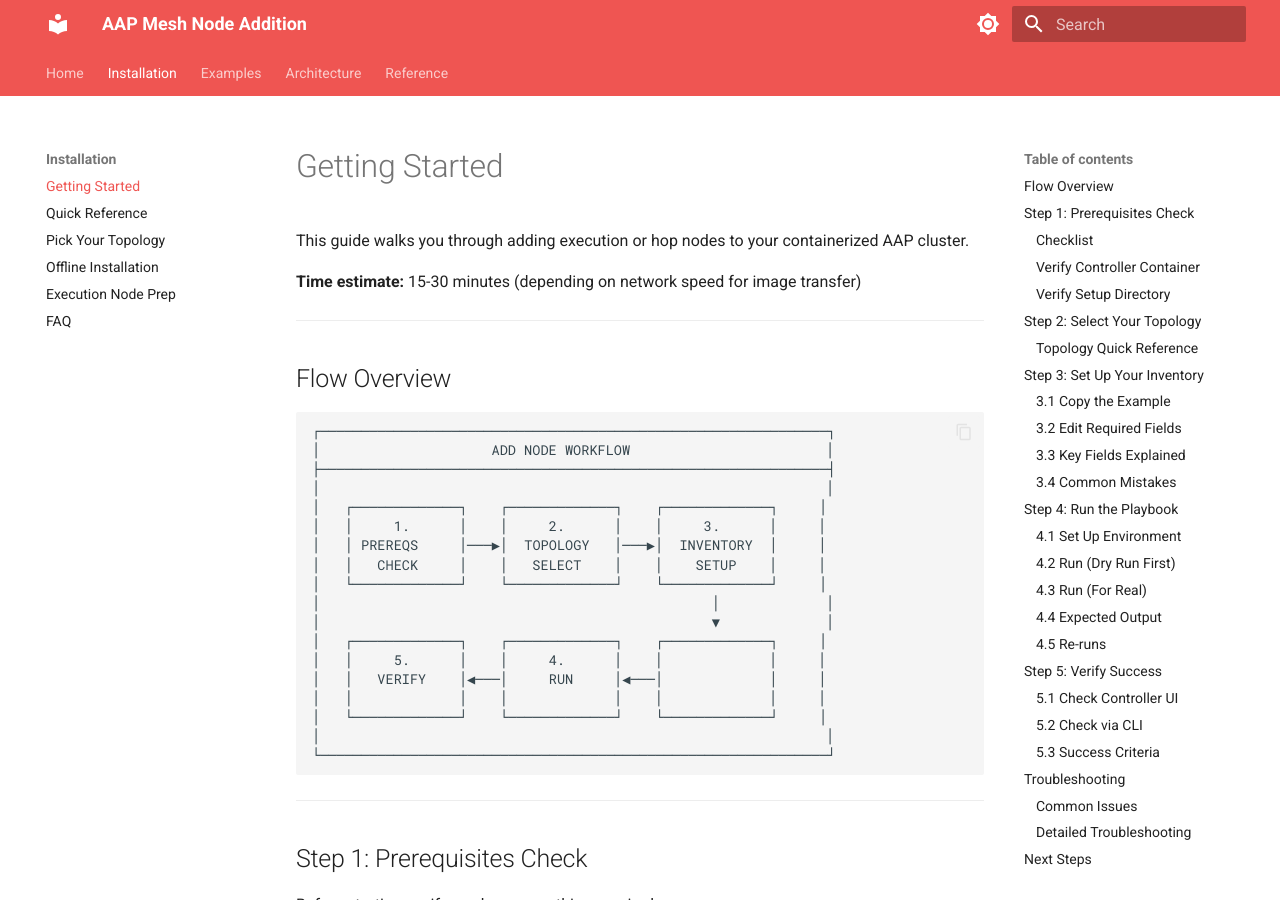
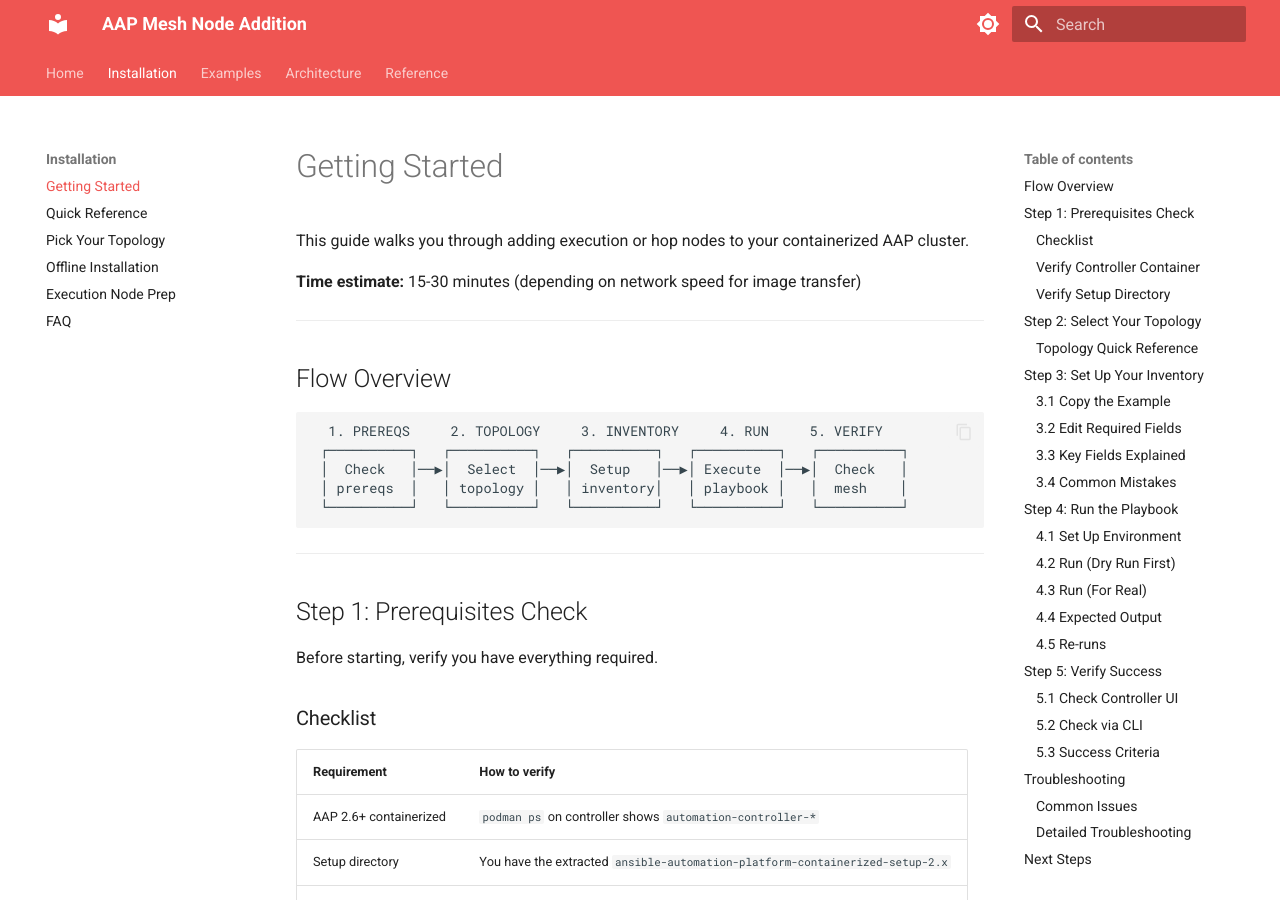
Before and after one commit to RedHatOfficial/aap-containerized-add-node, an MkDocs documentation site: the page built from docs/GETTING_STARTED.md, in a window 1280 px wide and 900 px high. Built offline with MkDocs 1.6.1 and Material for MkDocs 9.7.7, drawn with Linux system fonts in a browser that asks for light colours.

````diff
--- a/docs/GETTING_STARTED.md
+++ b/docs/GETTING_STARTED.md
@@ -9,24 +9,11 @@ This guide walks you through adding execution or hop nodes to your containerized
 ## Flow Overview
 
 ```
-┌──────────────────────────────────────────────────────────────┐
-│                     ADD NODE WORKFLOW                        │
-├──────────────────────────────────────────────────────────────┤
-│                                                              │
-│   ┌─────────────┐    ┌─────────────┐    ┌─────────────┐     │
-│   │     1.      │    │     2.      │    │     3.      │     │
-│   │ PREREQS     │───▶│  TOPOLOGY   │───▶│  INVENTORY  │     │
-│   │   CHECK     │    │   SELECT    │    │    SETUP    │     │
-│   └─────────────┘    └─────────────┘    └─────────────┘     │
-│                                                │             │
-│                                                ▼             │
-│   ┌─────────────┐    ┌─────────────┐    ┌─────────────┐     │
-│   │     5.      │    │     4.      │    │             │     │
-│   │   VERIFY    │◀───│     RUN     │◀───│             │     │
-│   │             │    │             │    │             │     │
-│   └─────────────┘    └─────────────┘    └─────────────┘     │
-│                                                              │
-└──────────────────────────────────────────────────────────────┘
+  1. PREREQS     2. TOPOLOGY     3. INVENTORY     4. RUN     5. VERIFY
+ ┌──────────┐   ┌──────────┐   ┌──────────┐   ┌──────────┐   ┌──────────┐
+ │  Check   │──▶│  Select  │──▶│  Setup   │──▶│ Execute  │──▶│  Check   │
+ │ prereqs  │   │ topology │   │ inventory│   │ playbook │   │  mesh    │
+ └──────────┘   └──────────┘   └──────────┘   └──────────┘   └──────────┘
 ```
 
 ---
````
